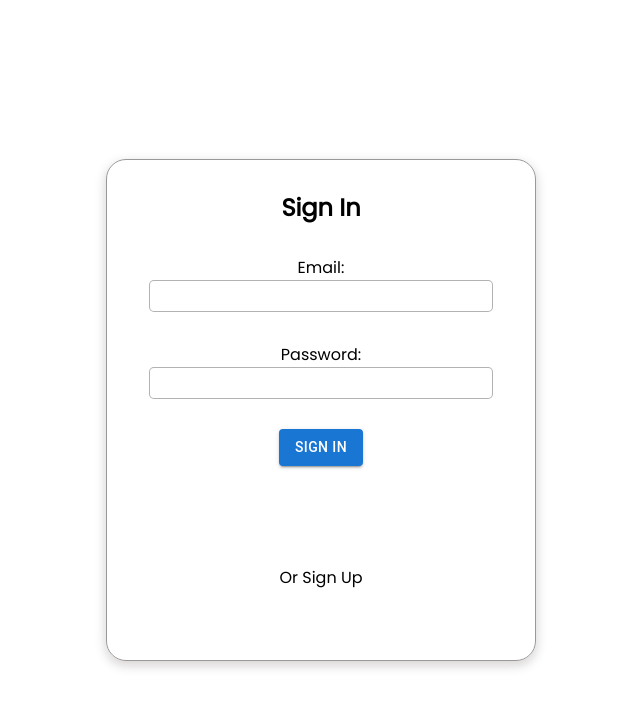
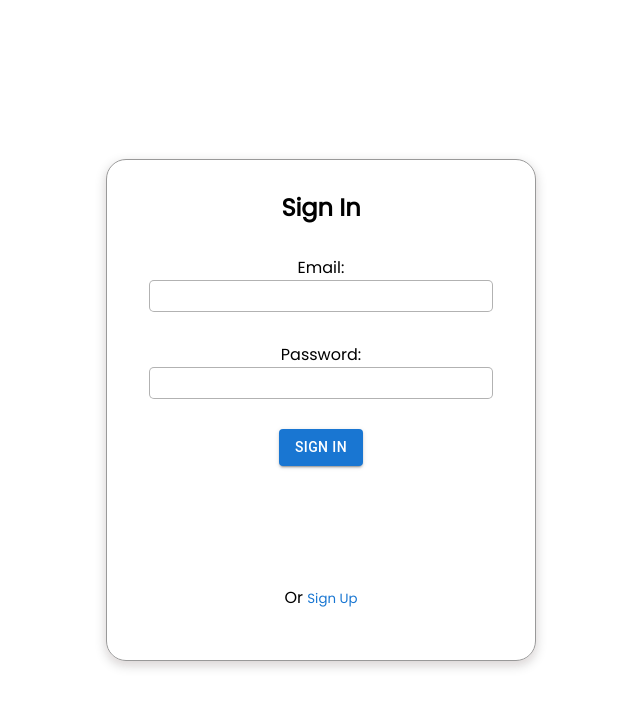
Before and after one commit to DarrenDuanAU/big-brain, a React (Create React App) app in the folder frontend/: page / in a window 1280 px wide. Shown: the top 708 px of the page, without its empty margins (319-959 px from the left). Built offline with nearby package versions, Linux system fonts and the light colour scheme.

Commit message:
feat(signin&signup): adjust the layout v2

```diff
--- a/frontend/src/components/page/CheckIn/Components/SignIn/SignIn.jsx
+++ b/frontend/src/components/page/CheckIn/Components/SignIn/SignIn.jsx
@@ -67,7 +67,7 @@ function SignIn ({
       </form>
 
       <div className={styles.taggleLink}>
-        <p>Or <a onClick={() => setPage('signup')}>Sign Up</a></p>
+        <p>Or <button className={styles.taggleButton} onClick={() => setPage('signup')}>Sign Up</button></p>
       </div>
 
       {!valid && <div>
--- a/frontend/src/components/page/CheckIn/Components/SignIn/SignIn.module.css
+++ b/frontend/src/components/page/CheckIn/Components/SignIn/SignIn.module.css
@@ -15,7 +15,7 @@
   display: flex;
   flex-direction: column;
   align-items: center;
-  height: 300px;
+  height: 320px;
   position: relative;
 }
 
@@ -33,3 +33,9 @@
   justify-content: center;
   padding-top: 10px;
 }
+
+.taggleButton {
+  border: none;
+  background-color: white;
+  color: #1876d2;
+}
--- a/frontend/src/components/page/CheckIn/Components/SignUp/SignUp.jsx
+++ b/frontend/src/components/page/CheckIn/Components/SignUp/SignUp.jsx
@@ -57,7 +57,7 @@ function SignUp ({
         <Button className={styles.formButton} variant="contained" id="signUserUp" onClick={register}>Sign up</Button>
       </form>
       <div className={styles.taggleLink}>
-        <p>Or <a onClick={() => setPage('signin')}>Sign In</a></p>
+        <p>Or <button className={styles.taggleButton} onClick={() => setPage('signin')}>Sign In</button></p>
       </div>
     </div>
   )
--- a/frontend/src/components/page/CheckIn/Components/SignUp/SignUp.module.css
+++ b/frontend/src/components/page/CheckIn/Components/SignUp/SignUp.module.css
@@ -15,7 +15,7 @@
   display: flex;
   flex-direction: column;
   align-items: center;
-  height: 300px;
+  height: 320px;
   position: relative;
 }
 
@@ -33,3 +33,9 @@
   justify-content: center;
   padding-top: 10px;
 }
+
+.taggleButton {
+  border: none;
+  background-color: white;
+  color: #1876d2;
+}
```
